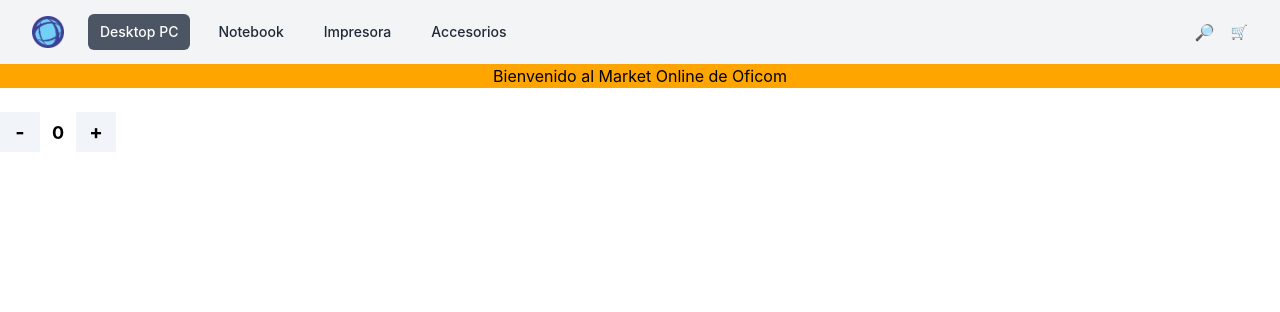
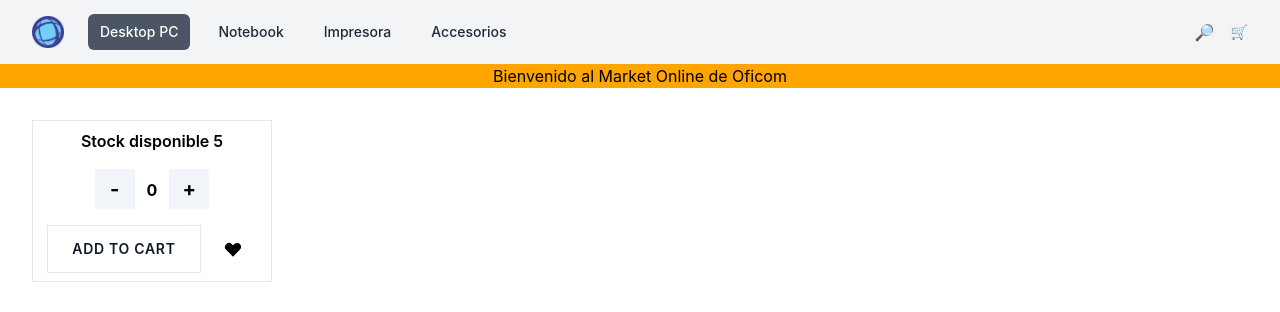
Before and after one commit to ljnazar/Market_Online, a React (Create React App) app: page / in a window 1280 px wide. Shown: the top 312 px of the page. Built offline with nearby package versions, Linux system fonts and the light colour scheme.

Commit message:
Feature-Counter-Component

```diff
--- a/src/components/ItemCount.jsx
+++ b/src/components/ItemCount.jsx
@@ -3,33 +3,53 @@ import { useState } from 'react';
 
 export default function ItemCount() {
 
+  const stock = 5;
+
   const [count, setCount] = useState(0);
 
   const stockChange = (simbol) => {
-    if(simbol === "+"){
-      setCount(count + 1);
-    }else if(simbol === "-"){
-      setCount(count - 1);
+
+    if(count > 0){
+      if(simbol === "+"){
+        setCount(count + 1);
+      }else{
+        setCount(count - 1);
+      }
+    }else if(count == 0){
+      if(simbol === "+"){
+        setCount(count + 1);
+      }
     }
+
   };
 
   return (
-    <div>
-        {/* <button className="font-bold text-2xl" id="btn-increase">-</button>
-        <span className="px-3" id="stock">0</span>
-        <button className="font-bold text-2xl" id="btn-decrease">+</button> */}
-        <div className="flex items-baseline my-6">
-            <div className="space-x-3 flex text-sm font-medium" />
-            <label>
-                <input className="sr-only peer" name="size" type="radio" />
-                <div onClick={() => {stockChange("-")}} className="bg-slate-100 font-bold text-xl relative w-10 h-10 flex items-center justify-center text-black peer-checked:bg-black peer-checked:text-white before:absolute before:z-[-1] before:top-0.5 before:left-0.5 before:w-full before:h-full peer-checked:before:bg-teal-400">-</div>
-            </label>
-            <span className="px-3 font-bold text-lg" id="stock">{count}</span>
-            <label>
-                <input className="sr-only peer" name="size" type="radio" />
-                <button onClick={() => {stockChange("+")}} className="bg-slate-100 font-bold text-xl relative w-10 h-10 flex items-center justify-center text-black peer-checked:bg-black peer-checked:text-white before:absolute before:z-[-1] before:top-0.5 before:left-0.5 before:w-full before:h-full peer-checked:before:bg-teal-400 hover:bg-violet-600 active:bg-violet-700 focus:outline-none focus:ring focus:ring-violet-300">+</button>
-            </label>
-        </div>
+    <div className="flex-col w-60 m-8 border">
+
+      <p className="flex justify-center font-semibold p-2">Stock disponible {stock}</p>
+
+      <div className="flex justify-center items-baseline p-2">
+        <button onClick={() => {stockChange("-")}} className="bg-slate-100 font-bold text-xl relative w-10 h-10 flex items-center justify-center text-black active:bg-black active:text-white before:absolute before:z-[-1] before:top-0.5 before:left-0.5 before:w-full before:h-full active:before:bg-teal-400 hover:bg-teal-400">
+          -
+        </button>
+        <span className="px-3 font-bold">
+          {count}
+        </span>
+        <button onClick={() => {stockChange("+")}} className="bg-slate-100 font-bold text-xl relative w-10 h-10 flex items-center justify-center text-black active:bg-black active:text-white before:absolute before:z-[-1] before:top-0.5 before:left-0.5 before:w-full before:h-full active:before:bg-teal-400 hover:bg-teal-400">
+          +
+        </button>
+      </div>
+
+      <div className="flex justify-center space-x-2 text-sm font-medium p-2">
+        <button className="px-6 h-12 font-semibold tracking-wider border border-slate-200 text-slate-900 active:font-bold active:border-2 active:border-black active:before:bg-teal-400 hover:bg-teal-400" type="button">
+          ADD TO CART
+        </button>
+        <button className="flex-none flex items-center justify-center w-12 h-12 text-black" type="button" aria-label="Like">
+          <svg width={20} height={20} fill="currentColor" aria-hidden="true">
+            <path fillRule="evenodd" clipRule="evenodd" d="M3.172 5.172a4 4 0 015.656 0L10 6.343l1.172-1.171a4 4 0 115.656 5.656L10 17.657l-6.828-6.829a4 4 0 010-5.656z" />
+          </svg>
+        </button>
+      </div>
     </div>
 
   )
--- a/src/output.css
+++ b/src/output.css
@@ -588,6 +588,14 @@ video {
   right: 0px;
 }
 
+.m-6 {
+  margin: 1.5rem;
+}
+
+.m-8 {
+  margin: 2rem;
+}
+
 .my-6 {
   margin-top: 1.5rem;
   margin-bottom: 1.5rem;
@@ -598,8 +606,27 @@ video {
   margin-right: auto;
 }
 
+.my-56 {
+  margin-top: 14rem;
+  margin-bottom: 14rem;
+}
+
+.my-12 {
+  margin-top: 3rem;
+  margin-bottom: 3rem;
+}
+
+.my-8 {
+  margin-top: 2rem;
+  margin-bottom: 2rem;
+}
+
 .ml-3 {
   margin-left: 0.75rem;
+}
+
+.mb-4 {
+  margin-bottom: 1rem;
 }
 
 .block {
@@ -634,6 +661,10 @@ video {
   height: 2rem;
 }
 
+.h-12 {
+  height: 3rem;
+}
+
 .w-10 {
   width: 2.5rem;
 }
@@ -646,6 +677,22 @@ video {
   width: auto;
 }
 
+.w-12 {
+  width: 3rem;
+}
+
+.w-32 {
+  width: 8rem;
+}
+
+.w-56 {
+  width: 14rem;
+}
+
+.w-60 {
+  width: 15rem;
+}
+
 .max-w-7xl {
   max-width: 80rem;
 }
@@ -654,8 +701,24 @@ video {
   flex: 1 1 0%;
 }
 
+.flex-none {
+  flex: none;
+}
+
 .flex-shrink-0 {
   flex-shrink: 0;
+}
+
+.flex-col {
+  flex-direction: column;
+}
+
+.flex-wrap {
+  flex-wrap: wrap;
+}
+
+.content-center {
+  align-content: center;
 }
 
 .items-center {
@@ -672,6 +735,10 @@ video {
 
 .justify-between {
   justify-content: space-between;
+}
+
+.justify-items-center {
+  justify-items: center;
 }
 
 .space-x-3 > :not([hidden]) ~ :not([hidden]) {
@@ -692,12 +759,44 @@ video {
   margin-bottom: calc(0.25rem * var(--tw-space-y-reverse));
 }
 
+.space-x-2 > :not([hidden]) ~ :not([hidden]) {
+  --tw-space-x-reverse: 0;
+  margin-right: calc(0.5rem * var(--tw-space-x-reverse));
+  margin-left: calc(0.5rem * calc(1 - var(--tw-space-x-reverse)));
+}
+
+.self-center {
+  align-self: center;
+}
+
+.justify-self-center {
+  justify-self: center;
+}
+
 .rounded-md {
   border-radius: 0.375rem;
 }
 
 .rounded-full {
   border-radius: 9999px;
+}
+
+.border-2 {
+  border-width: 2px;
+}
+
+.border {
+  border-width: 1px;
+}
+
+.border-black {
+  --tw-border-opacity: 1;
+  border-color: rgb(0 0 0 / var(--tw-border-opacity));
+}
+
+.border-slate-200 {
+  --tw-border-opacity: 1;
+  border-color: rgb(226 232 240 / var(--tw-border-opacity));
 }
 
 .bg-slate-100 {
@@ -720,12 +819,25 @@ video {
   background-color: rgb(75 85 99 / var(--tw-bg-opacity));
 }
 
+.bg-teal-400 {
+  --tw-bg-opacity: 1;
+  background-color: rgb(45 212 191 / var(--tw-bg-opacity));
+}
+
 .p-2 {
   padding: 0.5rem;
 }
 
 .p-1 {
   padding: 0.25rem;
+}
+
+.p-4 {
+  padding: 1rem;
+}
+
+.p-6 {
+  padding: 1.5rem;
 }
 
 .px-3 {
@@ -741,6 +853,11 @@ video {
 .py-2 {
   padding-top: 0.5rem;
   padding-bottom: 0.5rem;
+}
+
+.px-6 {
+  padding-left: 1.5rem;
+  padding-right: 1.5rem;
 }
 
 .pr-2 {
@@ -792,6 +909,18 @@ video {
   font-weight: 500;
 }
 
+.font-semibold {
+  font-weight: 600;
+}
+
+.uppercase {
+  text-transform: uppercase;
+}
+
+.tracking-wider {
+  letter-spacing: 0.05em;
+}
+
 .text-black {
   --tw-text-opacity: 1;
   color: rgb(0 0 0 / var(--tw-text-opacity));
@@ -815,6 +944,11 @@ video {
 .text-gray-800 {
   --tw-text-opacity: 1;
   color: rgb(31 41 55 / var(--tw-text-opacity));
+}
+
+.text-slate-900 {
+  --tw-text-opacity: 1;
+  color: rgb(15 23 42 / var(--tw-text-opacity));
 }
 
 .before\:absolute::before {
@@ -872,6 +1006,11 @@ video {
   background-color: rgb(75 85 99 / var(--tw-bg-opacity));
 }
 
+.hover\:bg-teal-400:hover {
+  --tw-bg-opacity: 1;
+  background-color: rgb(45 212 191 / var(--tw-bg-opacity));
+}
+
 .hover\:text-white:hover {
   --tw-text-opacity: 1;
   color: rgb(255 255 255 / var(--tw-text-opacity));
@@ -916,9 +1055,38 @@ video {
   --tw-ring-offset-color: #1f2937;
 }
 
+.active\:border-2:active {
+  border-width: 2px;
+}
+
+.active\:border-black:active {
+  --tw-border-opacity: 1;
+  border-color: rgb(0 0 0 / var(--tw-border-opacity));
+}
+
 .active\:bg-violet-700:active {
   --tw-bg-opacity: 1;
   background-color: rgb(109 40 217 / var(--tw-bg-opacity));
+}
+
+.active\:bg-black:active {
+  --tw-bg-opacity: 1;
+  background-color: rgb(0 0 0 / var(--tw-bg-opacity));
+}
+
+.active\:font-bold:active {
+  font-weight: 700;
+}
+
+.active\:text-white:active {
+  --tw-text-opacity: 1;
+  color: rgb(255 255 255 / var(--tw-text-opacity));
+}
+
+.active\:before\:bg-teal-400:active::before {
+  content: var(--tw-content);
+  --tw-bg-opacity: 1;
+  background-color: rgb(45 212 191 / var(--tw-bg-opacity));
 }
 
 .peer:checked ~ .peer-checked\:bg-black {
```
